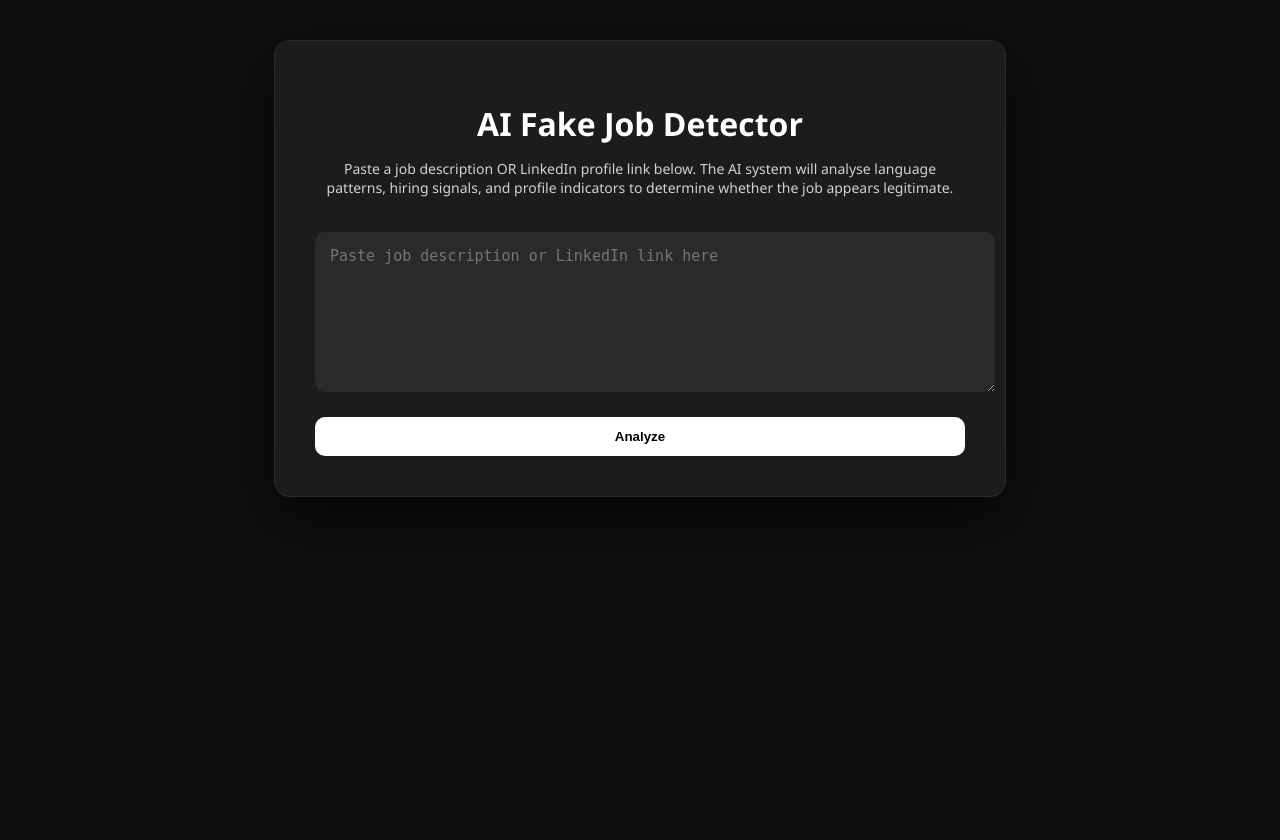
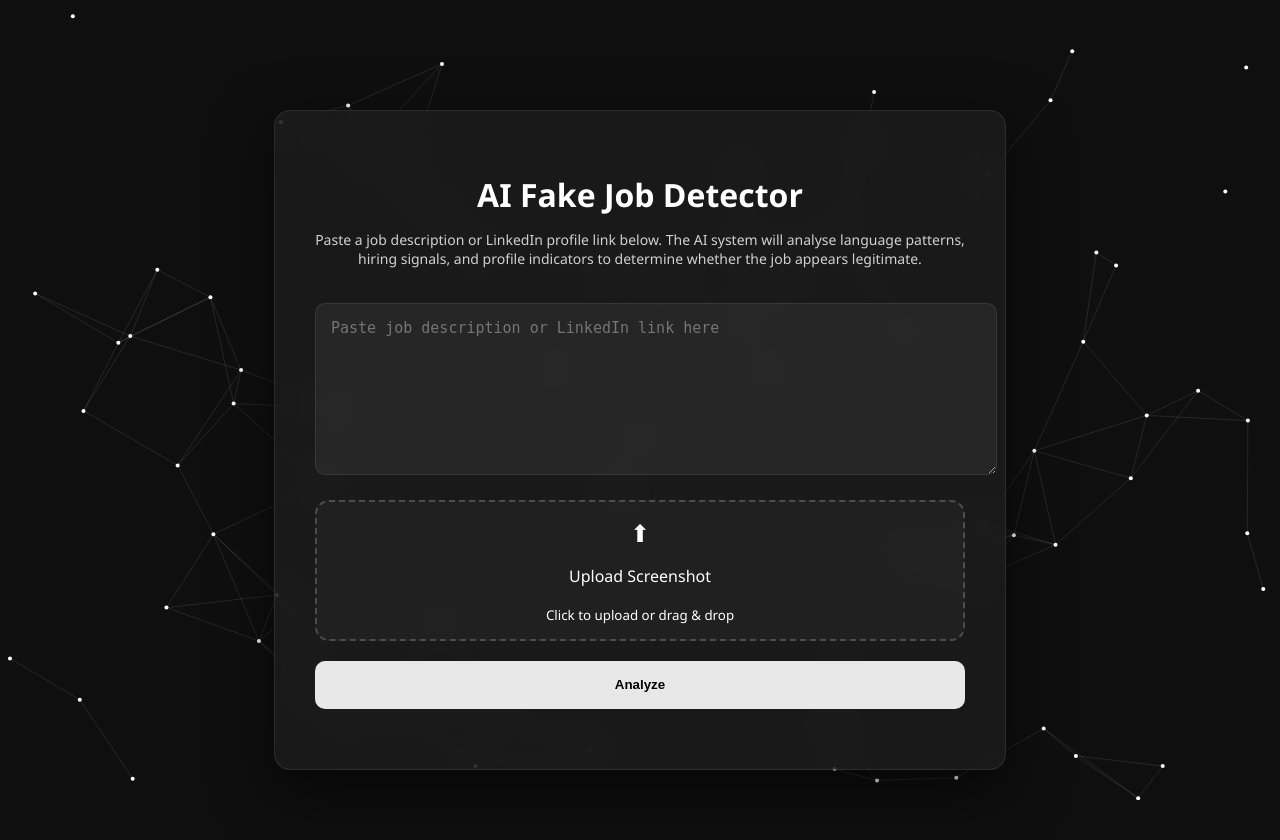
Before and after one commit to MraviTeja95/fake-job-posting-detector, a Flask app: page / in a window 1280 px wide. Run offline with Flask 3, Linux system fonts and the light colour scheme.

Commit message:
Added OCR feature, upload UI, highlight detection, UI improvements

```diff
--- a/web_app/app.py
+++ b/web_app/app.py
@@ -1,3 +1,8 @@
+import pytesseract
+from PIL import Image
+
+pytesseract.pytesseract.tesseract_cmd = r"C:\Program Files\Tesseract-OCR\tesseract.exe"
+
 from flask import Flask, render_template, request
 import time
 import requests
@@ -22,12 +27,53 @@ def home():
     if request.method == "POST":
 
         job_input = request.form.get("job_input")
+        image_file = request.files.get("job_image")
+
+        # ==========================
+        # 🧠 OCR FEATURE
+        # ==========================
+        if image_file and image_file.filename != "":
+            img = Image.open(image_file)
+            extracted_text = pytesseract.image_to_string(img)
+
+            extracted_text = extracted_text.strip()
+
+            # ❌ Invalid image / no text
+            if extracted_text == "" or len(extracted_text) < 10:
+
+                prediction = "Invalid Input"
+                confidence = 0
+
+                reasons.append("No readable text found in the uploaded image")
+                reasons.append("Please upload a clear job-related screenshot")
+
+                return render_template(
+                    "index.html",
+                    prediction=prediction,
+                    confidence=confidence,
+                    reasons=reasons,
+                    profile=None,
+                    risk=0,
+                    category="Unknown",
+                    suggestions=["Upload a proper job screenshot or paste text"]
+                )
+
+            # ✅ Valid OCR text
+            job_input = extracted_text
+            reasons.append("Text extracted from uploaded screenshot using OCR")
+
+        # Safety check
+        if not job_input:
+            job_input = ""
+
         text = job_input.lower()
 
-        # Detect LinkedIn link
+        # ==========================
+        # LinkedIn Detection
+        # ==========================
         if "linkedin.com" in text:
 
-            time.sleep(5)
+            time.sleep(3)
 
             try:
                 r = requests.get(job_input, headers={"User-Agent": "Mozilla/5.0"})
@@ -48,24 +94,18 @@ def home():
                     "title": "Unable to fetch details"
                 }
 
-        # Suspicious keyword detection
+        # ==========================
+        # Suspicious Keywords
+        # ==========================
         suspicious_keywords = [
-            "urgent hiring",
-            "earn money fast",
-            "work from home",
-            "no experience required",
-            "no experience needed",
-            "whatsapp",
-            "telegram",
-            "limited seats",
-            "quick placement",
-            "instant joining",
-            "direct message",
-            "easy money"
+            "urgent hiring", "earn money fast", "work from home",
+            "no experience required", "no experience needed",
+            "whatsapp", "telegram", "limited seats",
+            "quick placement", "instant joining",
+            "direct message", "easy money"
         ]
 
         for word in suspicious_keywords:
-
             if word in text:
 
                 if word in ["whatsapp", "telegram"]:
@@ -75,70 +115,72 @@ def home():
 
                 reasons.append(f"Suspicious phrase detected: '{word}'")
 
-        # Unrealistic salary detection
+        # ==========================
+        # Salary Logic
+        # ==========================
         if "₹" in text or "salary" in text:
-
-            if "no experience" in text or "without experience" in text:
-
+            if "no experience" in text:
                 risk_score += 20
                 reasons.append("High salary offered with no experience requirement")
 
-        # Email detection
+        # ==========================
+        # Email Detection
+        # ==========================
         email_pattern = r"[A-Za-z0-9._%+-]+@[A-Za-z0-9.-]+\.[A-Za-z]{2,}"
-
         emails = re.findall(email_pattern, text)
 
         for email in emails:
-
-            if "gmail.com" in email or "yahoo.com" in email:
-
+            if any(domain in email for domain in ["gmail.com", "yahoo.com", "outlook.com"]):
                 risk_score += 10
                 reasons.append("Generic email domain used instead of company email")
-
             else:
-
                 reasons.append("Company email domain detected")
 
-        # Salary mention detection
-        if "salary" in text or "$" in text or "per month" in text:
-
+        # ==========================
+        # Salary Mention
+        # ==========================
+        if "salary" in text or "$" in text:
             reasons.append("Salary information mentioned in job posting")
 
-        # Job category detection
+        # ==========================
+        # Job Category
+        # ==========================
         if "remote" in text:
             job_category = "Remote Job"
-
         elif "internship" in text:
             job_category = "Internship"
-
         elif "freelance" in text:
             job_category = "Freelance"
-
         elif "full time" in text:
             job_category = "Full-time Job"
 
-        # Prediction logic
-        if risk_score >= 25:
+        # ==========================
+        # Prediction
+        # ==========================
+        if risk_score >= 20:
             prediction = "Fake"
         else:
             prediction = "Real"
 
         confidence = random.randint(70, 95)
 
+        # ==========================
         # Suggestions
+        # ==========================
         if prediction == "Fake":
-
-            suggestions.append("Verify company website before applying")
-            suggestions.append("Avoid sharing personal documents")
-            suggestions.append("Search company reviews online")
-
+            suggestions.extend([
+                "Verify company website before applying",
+                "Avoid sharing personal documents",
+                "Search company reviews online"
+            ])
         else:
-
-            suggestions.append("Check company LinkedIn page")
-            suggestions.append("Verify job on official company website")
+            suggestions.extend([
+                "Check company LinkedIn page",
+                "Verify job on official company website"
+            ])
 
         if len(reasons) == 0:
-            reasons.append("Job description structure matches typical professional postings")
+            reasons.append("Job description looks professional")
 
     return render_template(
         "index.html",
--- a/web_app/static/script.js
+++ b/web_app/static/script.js
@@ -2,8 +2,12 @@ const form = document.getElementById("jobForm")
 const loader = document.getElementById("loader")
 const button = document.getElementById("analyzeBtn")
 const textarea = document.querySelector("textarea")
+const container = document.querySelector(".container")
 
-// Form submit loading animation
+/* ==========================
+   Loading Animation
+========================== */
+
 if(form){
 
 form.addEventListener("submit", function(){
@@ -13,7 +17,14 @@ loader.style.display = "block"
 button.disabled = true
 button.innerText = "Analyzing..."
 
-if(textarea.value.includes("linkedin.com")){
+const imageInput = document.querySelector('input[type="file"]')
+
+if(imageInput && imageInput.files.length > 0){
+
+loader.innerText = "Extracting text from screenshot..."
+
+}
+else if(textarea.value.includes("linkedin.com")){
 
 loader.innerText = "Scanning LinkedIn profile..."
 
@@ -27,7 +38,11 @@ loader.innerText = "Analyzing job description..."
 
 }
 
-// Mouse interactive background
+
+/* ==========================
+   Dynamic Background Glow
+========================== */
+
 document.addEventListener("mousemove",(e)=>{
 
 document.body.style.background =
@@ -35,7 +50,10 @@ document.body.style.background =
 
 })
 
-// Probability meter animation
+/* ==========================
+   Probability Meter Animation
+========================== */
+
 window.addEventListener("load",()=>{
 
 const meter = document.querySelector(".meter-bar")
@@ -44,14 +62,191 @@ if(meter){
 
 let finalWidth = meter.style.width
 
-meter.style.width = "0%"
+meter.style.width="0%"
 
 setTimeout(()=>{
 
-meter.style.width = finalWidth
+meter.style.width=finalWidth
 
-},200)
+},300)
 
 }
 
 })
+/* =========================
+   AI Particle Background
+========================= */
+
+const canvas = document.getElementById("particleCanvas")
+const ctx = canvas.getContext("2d")
+
+canvas.width = window.innerWidth
+canvas.height = window.innerHeight
+
+let particles = []
+
+const particleCount = 80
+
+class Particle{
+
+constructor(){
+
+this.x = Math.random()*canvas.width
+this.y = Math.random()*canvas.height
+
+this.vx = (Math.random()-0.5)*1
+this.vy = (Math.random()-0.5)*1
+
+}
+
+move(){
+
+this.x += this.vx
+this.y += this.vy
+
+if(this.x<0 || this.x>canvas.width) this.vx *= -1
+if(this.y<0 || this.y>canvas.height) this.vy *= -1
+
+}
+
+draw(){
+
+ctx.beginPath()
+ctx.arc(this.x,this.y,2,0,Math.PI*2)
+ctx.fillStyle="white"
+ctx.fill()
+
+}
+
+}
+
+for(let i=0;i<particleCount;i++){
+particles.push(new Particle())
+}
+
+function connectParticles(){
+
+for(let i=0;i<particles.length;i++){
+
+for(let j=i;j<particles.length;j++){
+
+let dx = particles[i].x - particles[j].x
+let dy = particles[i].y - particles[j].y
+
+let distance = Math.sqrt(dx*dx+dy*dy)
+
+if(distance<120){
+
+ctx.beginPath()
+
+ctx.strokeStyle="rgba(255,255,255,0.1)"
+ctx.lineWidth=1
+
+ctx.moveTo(particles[i].x,particles[i].y)
+ctx.lineTo(particles[j].x,particles[j].y)
+
+ctx.stroke()
+
+}
+
+}
+
+}
+
+}
+
+function animate(){
+
+ctx.clearRect(0,0,canvas.width,canvas.height)
+
+particles.forEach(p=>{
+
+p.move()
+p.draw()
+
+})
+
+connectParticles()
+
+requestAnimationFrame(animate)
+
+}
+
+animate()
+
+window.addEventListener("resize",()=>{
+
+canvas.width = window.innerWidth
+canvas.height = window.innerHeight
+
+})
+/* ==========================
+   AI Live Analysis Typing
+========================== */
+
+window.addEventListener("load",()=>{
+
+const items = document.querySelectorAll(".analysis-item")
+
+if(items.length === 0) return
+
+let delay = 500
+
+items.forEach((item,index)=>{
+
+const text = item.dataset.text
+
+setTimeout(()=>{
+
+typeText(item,text,0)
+
+},delay)
+
+delay += text.length * 35 + 400
+
+})
+
+})
+
+function typeText(element,text,i){
+
+if(i < text.length){
+
+element.innerHTML += text.charAt(i)
+
+setTimeout(()=>{
+
+typeText(element,text,i+1)
+
+},20)
+
+}
+
+}
+const fileInput = document.getElementById("fileUpload")
+
+if(fileInput){
+
+fileInput.addEventListener("change", function(){
+
+const fileName = this.files[0]?.name
+
+if(fileName){
+
+document.querySelector(".upload-box p").innerText = fileName
+
+}
+
+})
+
+}
+fileInput.addEventListener("change", function(){
+
+if(this.files.length > 0){
+
+document.querySelector(".upload-box").style.borderColor = "#22c55e"
+document.querySelector(".upload-box").style.boxShadow = "0 0 20px rgba(34,197,94,0.4)"
+
+}
+
+})
--- a/web_app/static/style.css
+++ b/web_app/static/style.css
@@ -14,6 +14,8 @@ font-family:Segoe UI;
 
 overflow-y:auto;
 
+overflow-x:hidden;
+
 padding-top:40px;
 
 }
@@ -21,18 +23,26 @@ padding-top:40px;
 .container{
 
 width:650px;
+max-width:92%;
 
 padding:40px;
 
-background:#1c1c1c;
+background:rgba(30,30,30,0.75);   /* semi transparent glass */
 
-border-radius:15px;
+backdrop-filter:blur(14px);
+-webkit-backdrop-filter:blur(14px);
 
-border:1px solid #2a2a2a;
+border-radius:16px;
 
-box-shadow:0 20px 60px rgba(0,0,0,0.7);
+border:1px solid rgba(255,255,255,0.08);
+
+box-shadow:
+0 20px 60px rgba(0,0,0,0.6),
+inset 0 0 1px rgba(255,255,255,0.1);
 
 text-align:center;
+
+margin:auto;
 
 }
 
@@ -53,7 +63,7 @@ margin-bottom:20px;
 textarea{
 
 width:100%;
-height:130px;
+height:140px;
 
 border:none;
 
@@ -65,9 +75,11 @@ font-size:15px;
 
 margin-top:15px;
 
-background:#2a2a2a;
+background:rgba(255,255,255,0.06);
 
 color:white;
+
+border:1px solid rgba(255,255,255,0.08);
 
 }
 
@@ -83,13 +95,15 @@ margin-top:20px;
 
 width:100%;
 
-padding:12px;
+padding:14px 18px;
+
+min-height:48px;
 
 border:none;
 
 border-radius:10px;
 
-background:white;
+background:rgba(255,255,255,0.9);
 
 color:black;
 
@@ -97,13 +111,15 @@ font-weight:600;
 
 cursor:pointer;
 
-transition:0.3s;
+transition:all 0.2s ease;
 
 }
 
 button:hover{
 
-transform:scale(1.03);
+transform:scale(1.05);
+
+box-shadow:0 0 20px rgba(255,255,255,0.4);
 
 }
 
@@ -115,9 +131,9 @@ font-size:16px;
 
 text-align:center;
 
-animation:pulse 1.5s infinite;
+animation:pulse 1.2s infinite;
 
-display:none;
+letter-spacing:1px;
 
 }
 
@@ -183,7 +199,7 @@ border-radius:10px;
 .meter{
 
 width:100%;
-height:20px;
+height:22px;
 
 background:#333;
 
@@ -222,3 +238,151 @@ color:black;
 cursor:pointer;
 
 }
+@keyframes fadeInUp{
+
+0%{
+opacity:0;
+transform:translateY(40px);
+}
+
+100%{
+opacity:1;
+transform:translateY(0);
+}
+
+}
+
+.container{
+
+animation:fadeInUp 0.8s ease;
+
+}
+#particleCanvas{
+
+position:fixed;
+top:0;
+left:0;
+
+width:100%;
+height:100%;
+
+z-index:-1;
+
+background:#0f0f0f;
+
+}
+/* =========================
+   Mobile Responsive Design
+========================= */
+
+@media (max-width: 768px){
+
+.container{
+
+width:95%;
+
+padding:25px;
+
+}
+
+h1{
+
+font-size:24px;
+
+}
+
+.guide{
+
+font-size:13px;
+
+}
+
+textarea{
+
+height:160px;
+
+font-size:16px;
+
+padding:18px;
+
+}
+
+button{
+
+font-size:18px;
+
+padding:16px;
+
+}
+
+.result{
+
+font-size:16px;
+
+}
+
+.analysis{
+
+font-size:14px;
+
+}
+
+}
+.analysis-item{
+
+margin-bottom:6px;
+
+opacity:0.95;
+
+}
+.upload-box{
+
+margin-top:20px;
+
+padding:18px;
+
+border:2px dashed rgba(255,255,255,0.2);
+
+border-radius:14px;
+
+text-align:center;
+
+cursor:pointer;
+
+transition:all 0.3s ease;
+
+background:rgba(255,255,255,0.03);
+
+display:flex;
+justify-content:center;
+align-items:center;
+
+}
+
+.upload-content{
+text-align:center;
+}
+
+.upload-box:hover{
+
+border-color:#3b82f6;
+
+background:rgba(255,255,255,0.06);
+
+transform:scale(1.02);
+
+}
+
+.upload-icon{
+
+font-size:24px;
+
+display:block;
+
+margin-bottom:10px;
+
+}
+.upload-box{
+padding:14px;
+min-height:70px;
+}
--- a/web_app/templates/index.html
+++ b/web_app/templates/index.html
@@ -11,21 +11,39 @@
 
 <body>
 
+<canvas id="particleCanvas"></canvas>
+
 <div class="container">
 
 <h1>AI Fake Job Detector</h1>
 
 <p class="guide">
-Paste a job description OR LinkedIn profile link below.
+Paste a job description or LinkedIn profile link below.
 The AI system will analyse language patterns, hiring signals,
 and profile indicators to determine whether the job appears legitimate.
 </p>
 
 {% if not prediction %}
 
-<form method="POST" id="jobForm">
+<form method="POST" id="jobForm" enctype="multipart/form-data">
 
 <textarea name="job_input" placeholder="Paste job description or LinkedIn link here"></textarea>
+
+<label for="fileUpload" class="upload-box">
+
+<div class="upload-content">
+
+<span class="upload-icon">⬆</span>
+
+<p>Upload Screenshot</p>
+
+<small>Click to upload or drag & drop</small>
+
+</div>
+
+</label>
+
+<input type="file" id="fileUpload" name="job_image" accept="image/*" hidden>
 
 <button type="submit" id="analyzeBtn">Analyze</button>
 
@@ -107,15 +125,18 @@ Confidence : {{ confidence }}%
 
 <p><b>Risk Score :</b> {{ risk }}/100</p>
 
-<ul>
+<ul id="analysisList">
+
 {% for r in reasons %}
-<li>{{ r }}</li>
+<li class="analysis-item" data-text="{{ r }}"></li>
 {% endfor %}
+
 </ul>
 
 </div>
 
 {% endif %}
+
 </div>
 
 <script src="{{ url_for('static', filename='script.js') }}"></script>
```
